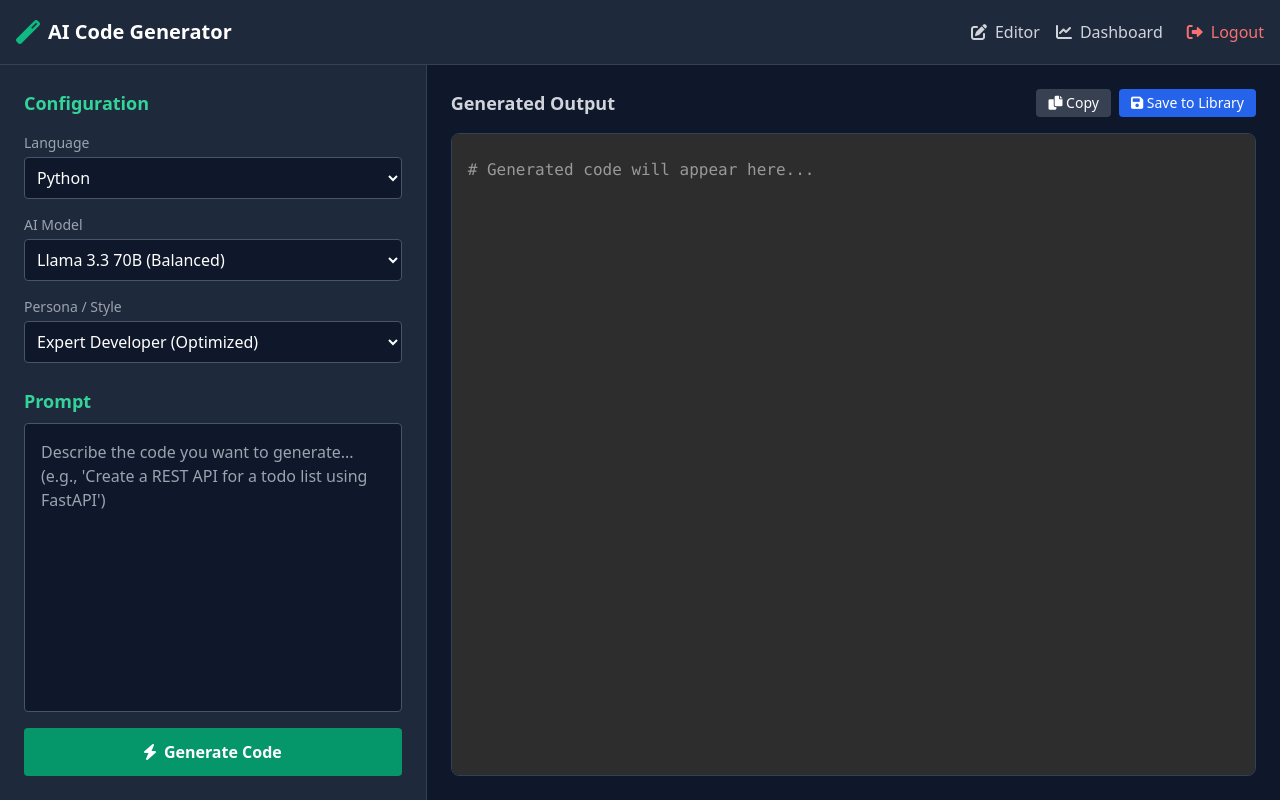
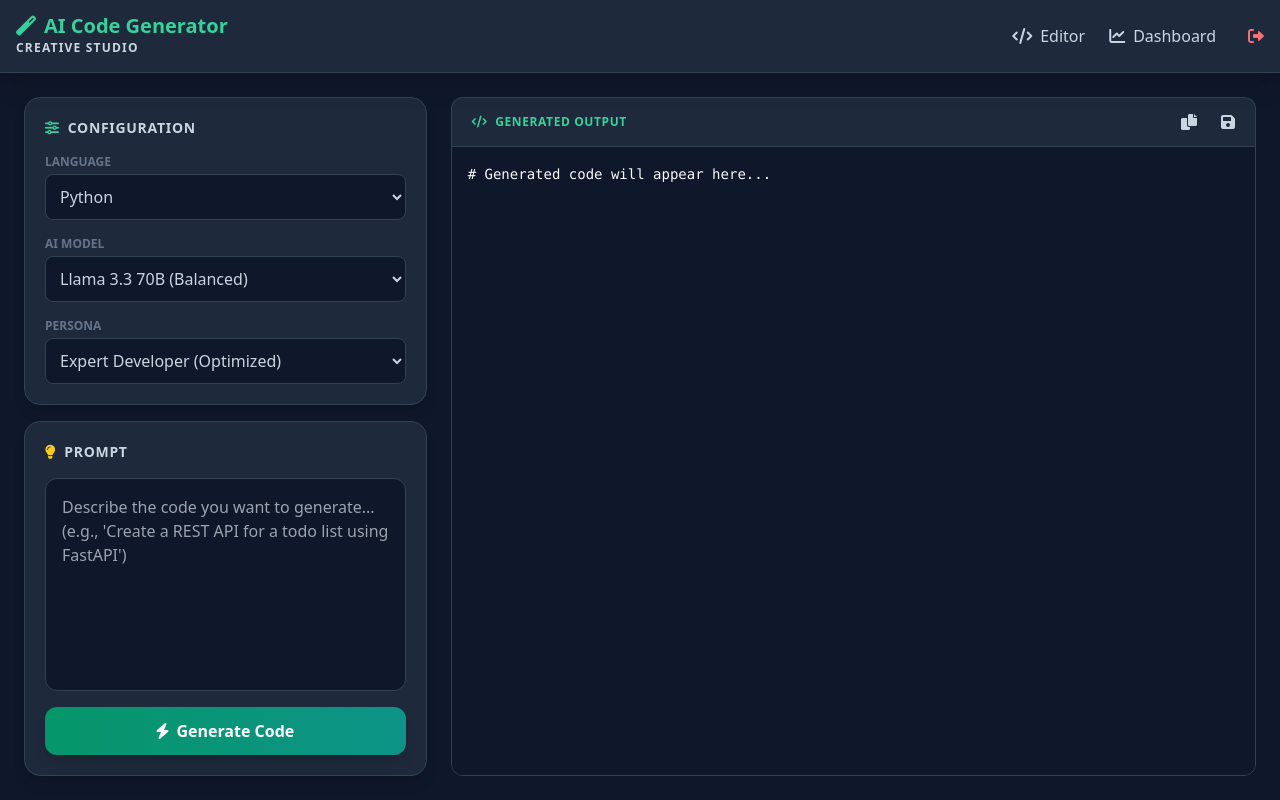
Before and after one commit to NishantYadav001/CODEREFINE, a plain HTML site: page CODEREVGENAI/frontend/generate.html in a window 1280 px wide. Drawn offline with nearby package versions, Linux system fonts and the light colour scheme.

Commit message:
updating ui for generate code page

```diff
--- a/CODEREVGENAI/frontend/generate.html
+++ b/CODEREVGENAI/frontend/generate.html
@@ -6,48 +6,85 @@
     <title>Generate Code - Code Refine</title>
     <script src="https://cdn.tailwindcss.com"></script>
     <link href="https://cdnjs.cloudflare.com/ajax/libs/font-awesome/6.0.0/css/all.min.css" rel="stylesheet">
-    <!-- Prism.js for Syntax Highlighting -->
-    <link href="https://cdnjs.cloudflare.com/ajax/libs/prism/1.29.0/themes/prism-tomorrow.min.css" rel="stylesheet" />
-    <script src="https://cdnjs.cloudflare.com/ajax/libs/prism/1.29.0/prism.min.js"></script>
-    <script src="https://cdnjs.cloudflare.com/ajax/libs/prism/1.29.0/components/prism-python.min.js"></script>
-    <script src="https://cdnjs.cloudflare.com/ajax/libs/prism/1.29.0/components/prism-javascript.min.js"></script>
-    <script src="https://cdnjs.cloudflare.com/ajax/libs/prism/1.29.0/components/prism-java.min.js"></script>
-    <script src="https://cdnjs.cloudflare.com/ajax/libs/prism/1.29.0/components/prism-go.min.js"></script>
-    <script src="https://cdnjs.cloudflare.com/ajax/libs/prism/1.29.0/components/prism-rust.min.js"></script>
-    <script src="https://cdnjs.cloudflare.com/ajax/libs/prism/1.29.0/components/prism-sql.min.js"></script>
+    <!-- Highlight.js for consistent styling with Index -->
+    <link rel="stylesheet" href="https://cdnjs.cloudflare.com/ajax/libs/highlight.js/11.9.0/styles/atom-one-dark.min.css">
+    <script src="https://cdnjs.cloudflare.com/ajax/libs/highlight.js/11.9.0/highlight.min.js"></script>
+
+    <style>
+        :root {
+            --bg-primary: #0f172a;
+            --bg-secondary: #1e293b;
+            --bg-tertiary: #334155;
+            --text-primary: #f8fafc;
+            --text-secondary: #cbd5e1;
+            --border-color: #334155;
+            --accent-color: #10b981; /* Emerald 500 */
+        }
+
+        /* MASTER THEME OVERRIDE */
+        .bg-slate-900 { background-color: var(--bg-primary) !important; }
+        .bg-slate-800 { background-color: var(--bg-secondary) !important; }
+        .bg-slate-700 { background-color: var(--bg-tertiary) !important; }
+
+        .text-slate-50 { color: var(--text-primary) !important; }
+        .text-slate-300 { color: var(--text-secondary) !important; }
+        .text-slate-400 { color: var(--text-secondary) !important; }
+
+        .border-slate-700, .border-slate-600 { border-color: var(--border-color) !important; }
+
+        body { background-color: var(--bg-primary); color: var(--text-primary); }
+        nav { background-color: var(--bg-secondary) !important; border-bottom-color: var(--border-color) !important; }
+
+        /* Form Elements */
+        input, textarea, select { background-color: var(--bg-secondary) !important; color: var(--text-primary) !important; border-color: var(--border-color) !important; }
+        input:focus, textarea:focus, select:focus { border-color: var(--accent-color) !important; }
+
+        /* Code Output */
+        .code-output { font-family: 'Fira Code', monospace; background-color: var(--bg-primary) !important; }
+
+        /* Scrollbar */
+        ::-webkit-scrollbar { width: 8px; height: 8px; }
+        ::-webkit-scrollbar-track { background: var(--bg-primary); }
+        ::-webkit-scrollbar-thumb { background: var(--bg-tertiary); border-radius: 4px; }
+        ::-webkit-scrollbar-thumb:hover { background: #64748b; }
+    </style>
 </head>
-<body class="bg-slate-900 text-white font-sans h-screen flex flex-col">
+<body class="bg-slate-900 text-slate-50 h-screen flex flex-col overflow-hidden">
 
     <!-- Navbar -->
-    <nav class="bg-slate-800 border-b border-slate-700 p-4 flex justify-between items-center shadow-md">
-        <div class="flex items-center space-x-2">
-            <i class="fas fa-magic text-emerald-500 text-2xl"></i>
-            <span class="text-xl font-bold">AI Code Generator</span>
+    <nav class="bg-slate-800 p-4 border-b border-slate-700 shadow-xl flex-none z-20">
+        <div class="container mx-auto flex items-center justify-between">
+            <div class="flex items-center gap-3">
+                <div>
+                    <h1 class="text-xl font-bold text-emerald-400 leading-none flex items-center gap-2"><i class="fas fa-magic"></i> AI Code Generator</h1>
+                    <p class="text-xs text-slate-400 mt-1 uppercase tracking-widest font-semibold">Creative Studio</p>
                 </div>
-        <div class="flex gap-4">
-            <a href="/app" class="text-gray-300 hover:text-white flex items-center gap-2">
-                <i class="fas fa-edit"></i> Editor
-            </a>
-            <a href="/dashboard" class="text-gray-300 hover:text-white flex items-center gap-2">
-                <i class="fas fa-chart-line"></i> Dashboard
-            </a>
-            <button onclick="logout()" class="text-red-400 hover:text-red-300 flex items-center gap-2 ml-2">
-                <i class="fas fa-sign-out-alt"></i> Logout
-            </button>
+            </div>
+            <div class="flex items-center gap-6">
+                <a href="/app" class="text-slate-400 hover:text-white transition-colors flex items-center gap-2"><i class="fas fa-code"></i> Editor</a>
+                <a href="/dashboard" class="text-slate-400 hover:text-white transition-colors flex items-center gap-2"><i class="fas fa-chart-line"></i> Dashboard</a>
+                <button onclick="logout()" class="text-red-400 hover:text-red-300 transition-colors ml-2"><i class="fas fa-sign-out-alt"></i></button>
+            </div>
         </div>
     </nav>
 
     <!-- Main Content -->
-    <div class="flex-1 flex overflow-hidden">
+    <div class="flex flex-1 overflow-hidden relative">
+        <main class="flex-1 overflow-y-auto p-4 md:p-6 bg-slate-900 relative scroll-smooth">
+            <div class="container mx-auto max-w-7xl h-full flex flex-col lg:flex-row gap-6">
 
                 <!-- Left Panel: Controls & Input -->
-        <div class="w-1/3 bg-slate-800 p-6 border-r border-slate-700 flex flex-col overflow-y-auto">
-            <h2 class="text-lg font-bold mb-4 text-emerald-400">Configuration</h2>
+                <div class="w-full lg:w-1/3 flex flex-col gap-4 h-full">
 
-            <div class="space-y-4 mb-6">
+                    <!-- Configuration -->
+                    <div class="bg-slate-800 p-5 rounded-2xl border border-slate-700 shadow-lg">
+                        <h2 class="text-sm font-bold text-slate-400 uppercase tracking-wider mb-4 flex items-center gap-2">
+                            <i class="fas fa-sliders-h text-emerald-400"></i> Configuration
+                        </h2>
+                        <div class="space-y-4">
                             <div>
-                    <label class="block text-sm text-gray-400 mb-1">Language</label>
-                    <select id="language" class="w-full bg-slate-900 border border-slate-600 rounded p-2 text-white focus:border-emerald-500 outline-none">
+                                <label class="block text-xs font-bold text-slate-500 uppercase mb-1">Language</label>
+                                <select id="language" class="w-full bg-slate-900 border border-slate-600 rounded-lg p-2.5 text-slate-300 focus:border-emerald-500 outline-none transition-all">
                                     <option value="python">Python</option>
                                     <option value="javascript">JavaScript</option>
                                     <option value="java">Java</option>
@@ -57,58 +94,63 @@
                                     <option value="sql">SQL</option>
                                 </select>
                             </div>
-
                             <div>
-                    <label class="block text-sm text-gray-400 mb-1">AI Model</label>
-                    <select id="model" class="w-full bg-slate-900 border border-slate-600 rounded p-2 text-white focus:border-emerald-500 outline-none">
+                                <label class="block text-xs font-bold text-slate-500 uppercase mb-1">AI Model</label>
+                                <select id="model" class="w-full bg-slate-900 border border-slate-600 rounded-lg p-2.5 text-slate-300 focus:border-emerald-500 outline-none transition-all">
                                     <option value="llama-3.3-70b">Llama 3.3 70B (Balanced)</option>
                                     <option value="llama-3.1-405b">Llama 3.1 405B (High Quality)</option>
                                     <option value="mixtral-8x7b-32768">Mixtral 8x7B (Fastest)</option>
                                 </select>
                             </div>
-
                             <div>
-                    <label class="block text-sm text-gray-400 mb-1">Persona / Style</label>
-                    <select id="persona" class="w-full bg-slate-900 border border-slate-600 rounded p-2 text-white focus:border-emerald-500 outline-none">
+                                <label class="block text-xs font-bold text-slate-500 uppercase mb-1">Persona</label>
+                                <select id="persona" class="w-full bg-slate-900 border border-slate-600 rounded-lg p-2.5 text-slate-300 focus:border-emerald-500 outline-none transition-all">
                                     <option value="developer">Expert Developer (Optimized)</option>
                                     <option value="student">Tutor (Simple & Commented)</option>
                                     <option value="enterprise">Enterprise Architect (Secure)</option>
                                 </select>
                             </div>
                         </div>
+                    </div>
 
-            <h2 class="text-lg font-bold mb-2 text-emerald-400">Prompt</h2>
-            <textarea id="prompt" class="flex-1 bg-slate-900 border border-slate-600 rounded p-4 text-white focus:border-emerald-500 outline-none resize-none mb-4"
+                    <!-- Prompt -->
+                    <div class="bg-slate-800 p-5 rounded-2xl border border-slate-700 shadow-lg flex-1 flex flex-col">
+                        <h2 class="text-sm font-bold text-slate-400 uppercase tracking-wider mb-4 flex items-center gap-2">
+                            <i class="fas fa-lightbulb text-yellow-400"></i> Prompt
+                        </h2>
+                        <textarea id="prompt" class="flex-1 bg-slate-900 border border-slate-600 rounded-xl p-4 text-slate-300 focus:border-emerald-500 outline-none resize-none mb-4"
                             placeholder="Describe the code you want to generate... (e.g., 'Create a REST API for a todo list using FastAPI')"></textarea>
 
-            <button onclick="generateCode()" id="gen-btn" class="bg-emerald-600 hover:bg-emerald-700 text-white font-bold py-3 rounded transition-colors flex justify-center items-center gap-2">
+                        <button onclick="generateCode()" id="gen-btn" class="w-full bg-gradient-to-r from-emerald-600 to-teal-600 hover:from-emerald-500 hover:to-teal-500 text-white font-bold py-3 rounded-xl shadow-lg transition-all transform hover:scale-[1.02] active:scale-95 flex justify-center items-center gap-2">
                             <i class="fas fa-bolt"></i> Generate Code
-            </button>
-        </div>
-
-        <!-- Right Panel: Output -->
-        <div class="w-2/3 bg-slate-900 p-6 flex flex-col relative">
-            <div class="flex justify-between items-center mb-4">
-                <h2 class="text-lg font-bold text-gray-300">Generated Output</h2>
-                <div class="flex gap-2">
-                    <button onclick="copyCode()" class="bg-gray-700 hover:bg-gray-600 px-3 py-1 rounded text-sm transition-colors">
-                        <i class="fas fa-copy"></i> Copy
-                    </button>
-                    <button onclick="saveSnippet()" class="bg-blue-600 hover:bg-blue-700 px-3 py-1 rounded text-sm transition-colors">
-                        <i class="fas fa-save"></i> Save to Library
                         </button>
                     </div>
                 </div>
 
-            <div class="flex-1 bg-[#2d2d2d] rounded-lg overflow-auto border border-slate-700 relative group">
-                <pre class="m-0 p-4 h-full"><code id="code-output" class="language-python"># Generated code will appear here...</code></pre>
+                <!-- Right Panel: Output -->
+                <div class="w-full lg:w-2/3 h-full flex flex-col">
+                    <div class="bg-slate-800 rounded-t-xl border border-slate-700 border-b-0 p-3 flex items-center justify-between">
+                        <span class="text-xs font-bold text-emerald-400 uppercase tracking-wider pl-2 flex items-center gap-2"><i class="fas fa-code"></i> Generated Output</span>
+                        <div class="flex gap-2">
+                            <button onclick="copyCode()" class="text-slate-400 hover:text-white transition-colors px-2" title="Copy Code"><i class="fas fa-copy"></i></button>
+                            <button onclick="saveSnippet()" class="text-slate-400 hover:text-white transition-colors px-2" title="Save to Library"><i class="fas fa-save"></i></button>
+                        </div>
+                    </div>
+
+                    <div class="relative flex-1 bg-slate-900 border border-slate-700 rounded-b-xl overflow-hidden group">
+                        <pre class="m-0 p-4 h-full overflow-auto code-output"><code id="code-output" class="language-python text-sm"># Generated code will appear here...</code></pre>
 
                         <!-- Loading Overlay -->
-                <div id="loader" class="absolute inset-0 bg-slate-900 bg-opacity-75 flex items-center justify-center hidden">
+                        <div id="loader" class="absolute inset-0 bg-slate-900/80 flex items-center justify-center hidden backdrop-blur-sm">
+                            <div class="flex flex-col items-center gap-4">
                                 <div class="animate-spin rounded-full h-12 w-12 border-b-2 border-emerald-500"></div>
+                                <div class="text-emerald-400 font-bold animate-pulse">Generating Code...</div>
                             </div>
                         </div>
                     </div>
+                </div>
+            </div>
+        </main>
     </div>
 
     <script>
@@ -143,7 +185,7 @@
                 // Update code and highlight
                 output.className = `language-${language}`;
                 output.textContent = data.generated_code;
-                Prism.highlightElement(output);
+                hljs.highlightElement(output);
 
             } catch (err) {
                 alert("Generation failed: " + err.message);
```
Lines whose indentation alone changed are shown as unchanged.
